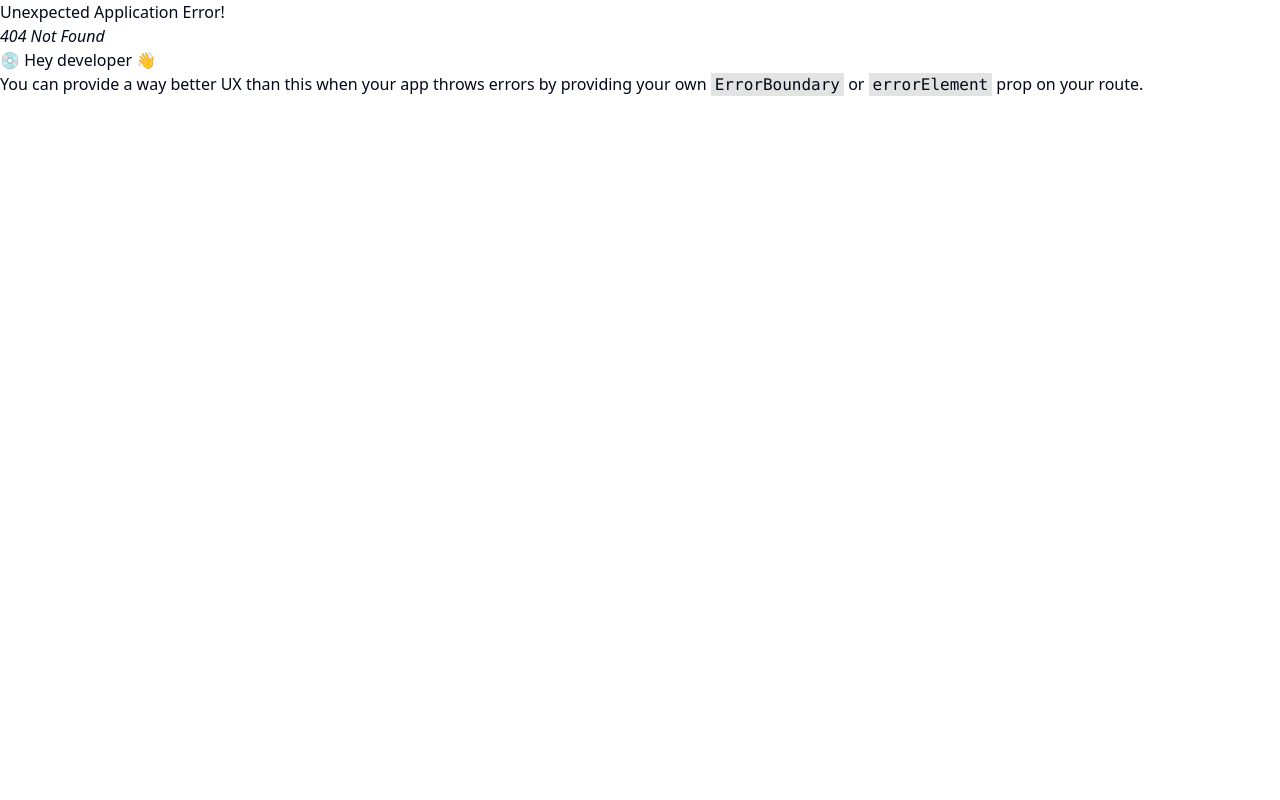
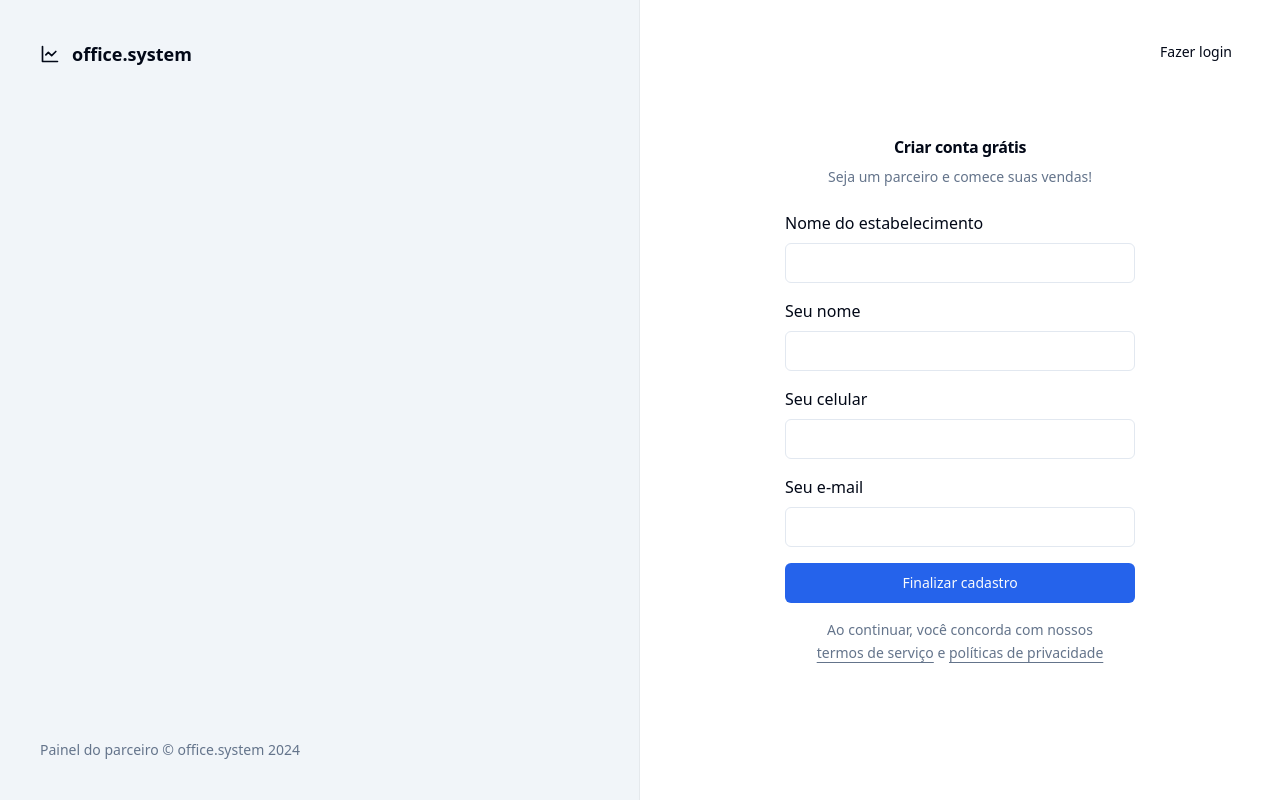
Before and after one commit to kauanevieira/office-system, a React (Vite) app: page /sign-up in a window 1280 px wide. Before the commit this address had no page. Built offline with nearby package versions, Linux system fonts and the light colour scheme.

Commit message:
feat: Page sign-up

```diff
--- a/src/pages/_layouts/auth.tsx
+++ b/src/pages/_layouts/auth.tsx
@@ -14,7 +14,7 @@
         </footer>
       </div>
 
-      <div className="flex flex-col items-center justify-center">
+      <div className="relative flex flex-col items-center justify-center">
         <Outlet />
       </div>
     </div>
--- a/src/pages/auth/sign-in.tsx
+++ b/src/pages/auth/sign-in.tsx
@@ -1,6 +1,7 @@
 import { Label } from '@radix-ui/react-label'
 import { Helmet } from 'react-helmet-async'
 import { useForm } from 'react-hook-form'
+import { Link } from 'react-router-dom'
 import { toast } from 'sonner'
 import { z } from 'zod'
 
@@ -39,6 +40,9 @@
     <div>
       <Helmet title="Login" />
       <div className="p-8">
+        <Button variant={'ghost'} asChild className="absolute right-8 top-8">
+          <Link to="/sign-up">Novo estabelecimento</Link>
+        </Button>
         <div className="flex w-[350px] flex-col justify-center gap-6">
           <div className="flex flex-col gap-2 text-center">
             <h1 className="tex-2xl font-semibold tracking-tight">
--- /dev/null
+++ b/src/pages/auth/sign-up.tsx
@@ -0,0 +1,110 @@
+import { Label } from '@radix-ui/react-label'
+import { Helmet } from 'react-helmet-async'
+import { useForm } from 'react-hook-form'
+import { Link, useNavigate } from 'react-router-dom'
+import { toast } from 'sonner'
+import { z } from 'zod'
+
+import { Button } from '@/components/ui/button'
+import { Input } from '@/components/ui/input'
+
+const signUpForm = z.object({
+  restaurantName: z.string(),
+  managerName: z.string(),
+  phone: z.string(),
+  email: z.string().email(),
+})
+
+type SignUpForm = z.infer<typeof signUpForm>
+
+export function SignUp() {
+  const navigate = useNavigate()
+
+  const {
+    register,
+    handleSubmit,
+    formState: { isSubmitting },
+  } = useForm<SignUpForm>()
+
+  async function handleSignUp(data: SignUpForm) {
+    try {
+      console.log(data)
+      await new Promise((resolve) => setTimeout(resolve, 2000))
+
+      toast.success('Restaurante cadastrado com sucesso.', {
+        action: {
+          label: 'Login',
+          onClick: () => navigate('/sign-in'),
+        },
+      })
+    } catch {
+      toast.error('Erro ao cadastrar restaurante.')
+    }
+  }
+
+  return (
+    <div>
+      <Helmet title="Cadastro" />
+      <div className="p-8">
+        <Button variant={'ghost'} asChild className="absolute right-8 top-8">
+          <Link to="/sign-in">Fazer login</Link>
+        </Button>
+        <div className="flex w-[350px] flex-col justify-center gap-6">
+          <div className="flex flex-col gap-2 text-center">
+            <h1 className="tex-2xl font-semibold tracking-tight">
+              Criar conta grátis
+            </h1>
+            <p className="text-sm text-muted-foreground">
+              Seja um parceiro e comece suas vendas!
+            </p>
+          </div>
+
+          <form onSubmit={handleSubmit(handleSignUp)} className="space-y-4">
+            <div className="space-y-2">
+              <Label htmlFor="restaurantName">Nome do estabelecimento</Label>
+              <Input
+                id="restaurantName"
+                type="text"
+                {...register('restaurantName')}
+              />
+            </div>
+
+            <div className="space-y-2">
+              <Label htmlFor="managerName">Seu nome</Label>
+              <Input
+                id="managerName"
+                type="text"
+                {...register('managerName')}
+              />
+            </div>
+
+            <div className="space-y-2">
+              <Label htmlFor="phone">Seu celular</Label>
+              <Input id="phone" type="tel" {...register('phone')} />
+            </div>
+
+            <div className="space-y-2">
+              <Label htmlFor="email">Seu e-mail</Label>
+              <Input id="email" type="email" {...register('email')} />
+            </div>
+
+            <Button disabled={isSubmitting} className="w-full" type="submit">
+              Finalizar cadastro
+            </Button>
+
+            <p className="px-6 text-center text-sm leading-relaxed text-muted-foreground">
+              Ao continuar, você concorda com nossos{' '}
+              <a className="underline underline-offset-4" href="">
+                termos de serviço
+              </a>{' '}
+              e{' '}
+              <a className="underline underline-offset-4" href="">
+                políticas de privacidade
+              </a>
+            </p>
+          </form>
+        </div>
+      </div>
+    </div>
+  )
+}
--- a/src/routes.tsx
+++ b/src/routes.tsx
@@ -4,6 +4,7 @@
 import { AuthLayout } from './pages/_layouts/auth'
 import { Dashboard } from './pages/app/dashboard'
 import { SignIn } from './pages/auth/sign-in'
+import { SignUp } from './pages/auth/sign-up'
 
 export const router = createBrowserRouter([
   {
@@ -24,6 +25,10 @@
         path: '/sign-in',
         element: <SignIn />,
       },
+      {
+        path: '/sign-up',
+        element: <SignUp />,
+      },
     ],
   },
 ])
```
Also changed, not shown: 1 other file (tests, documents, lock files or other folders).
